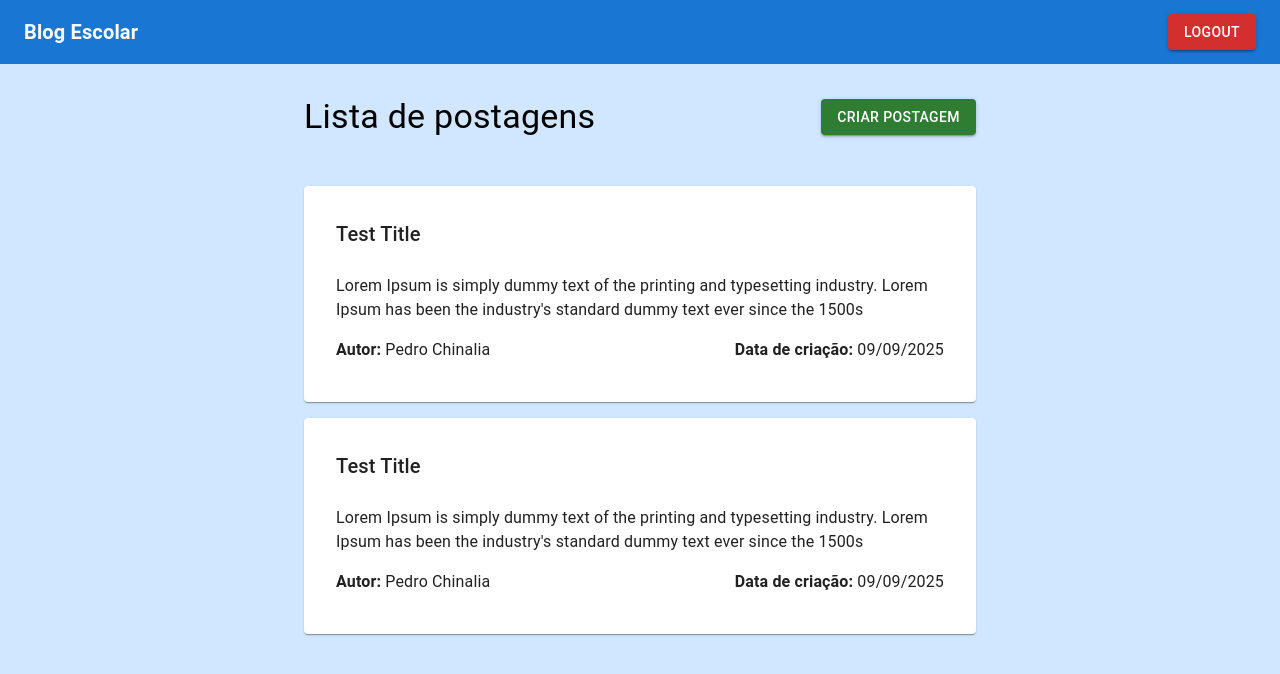
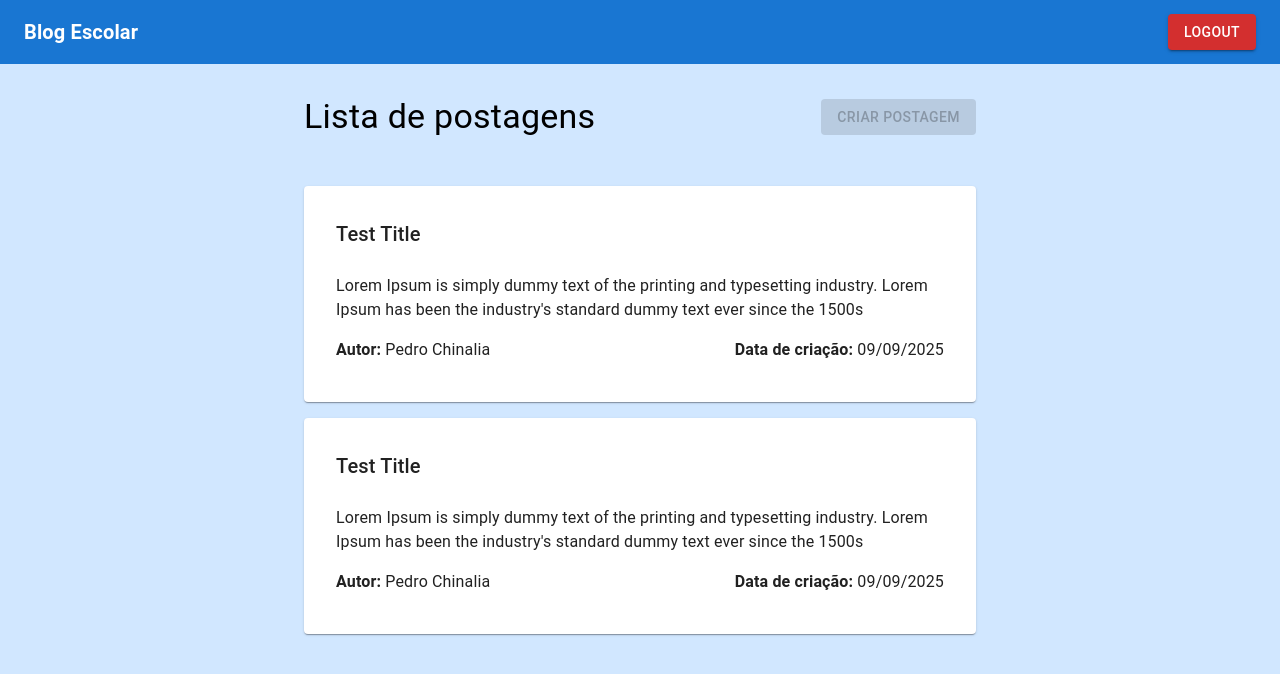
Before and after one commit to PedroChinalia/tech-challenge-3, a Next.js app in the folder frontend/: page / in a window 1280 px wide. Shown: the top 674 px of the page. Built offline with nearby package versions, Linux system fonts and the light colour scheme; some icons are missing.

Commit message:
feat: adicionar lógica de desabilitar botão de criar postagem com base no role - adicionar logout on click na navbar com redirecionamento para home page

```diff
--- a/frontend/app/components/navbar.tsx
+++ b/frontend/app/components/navbar.tsx
@@ -1,6 +1,11 @@
+'use client'
+
 import { AppBar, Toolbar, Typography, Button, Box } from "@mui/material";
+import { useAuth } from "../hooks/useAuth";
 
 const Navbar: React.FC = () => {
+  const { logout } = useAuth();
+
   return (
     <AppBar position="static" sx={{ backgroundColor: "#1976d2" }}>
       <Toolbar>
@@ -9,7 +14,7 @@ const Navbar: React.FC = () => {
         </Typography>
 
         <Box>
-          <Button variant="contained" color="error">
+          <Button variant="contained" color="error" onClick={logout}>
             Logout
           </Button>
         </Box>
--- a/frontend/app/hooks/useAuth.ts
+++ b/frontend/app/hooks/useAuth.ts
@@ -1,7 +1,9 @@
 import { useEffect, useState } from "react";
 import axios from "axios";
+import { useRouter } from "next/navigation";
 
 export function useAuth() {
+    const router = useRouter();
     const [profile, setProfile] = useState<any>(null);
     const [token, setToken] = useState<string | null>(null);
 
@@ -32,6 +34,7 @@ export function useAuth() {
         localStorage.removeItem('token');
         setProfile(null);
         setToken(null);
+        router.push('/login');
     };
 
     return {
--- a/frontend/app/page.tsx
+++ b/frontend/app/page.tsx
@@ -1,6 +1,8 @@
+'use client'
 import Post from "./components/post";
 import Navbar from "./components/navbar";
 import { Typography, Box, Button } from "@mui/material";
+import { useAuth } from "./hooks/useAuth";
 import Link from "next/link";
 
 export default function Home() {
@@ -12,6 +14,8 @@ export default function Home() {
     author: "Pedro Chinalia",
     date: "09/09/2025"
   };
+
+  const { isAuthenticated, isTeacher } = useAuth();
 
   return (
     <>
@@ -28,7 +32,13 @@ export default function Home() {
             <Typography variant="h4" mb={4} mt={4}>
               Lista de postagens
             </Typography>
-            <Button variant="contained" color="success" component={Link} href="/createPostLayout">
+            <Button
+              variant="contained"
+              color="success"
+              component={Link}
+              href="/createPostLayout"
+              disabled={!isTeacher}
+            >
               Criar Postagem
             </Button>
           </Box>
```
